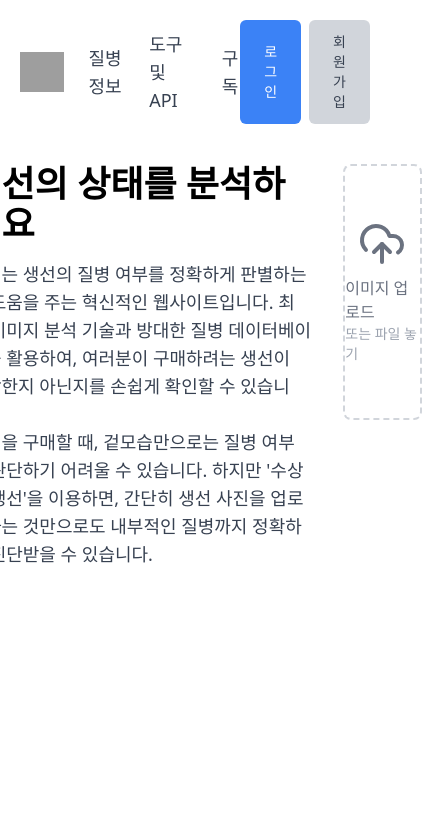
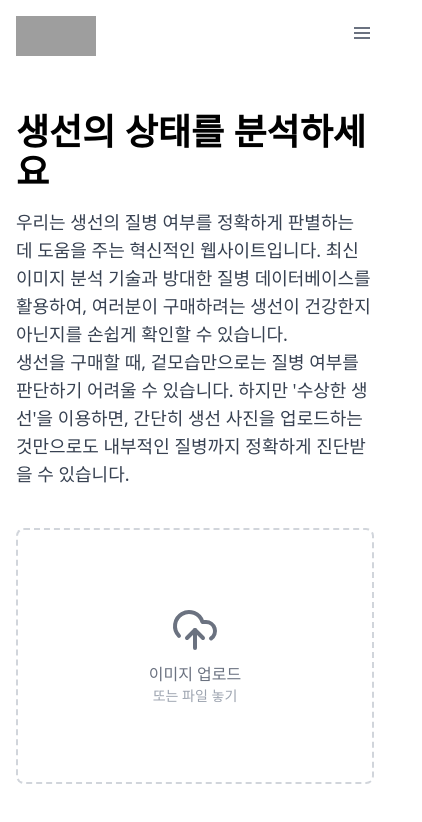
Before and after one commit to gusgh1324/BDM_Front, a React (Create React App) app in the folder main/: page / in a window 390 px wide. Shown: the top 822 px of the page, 422 px wide, since content can reach past the window. Built offline with nearby package versions, Linux system fonts and the light colour scheme; grey boxes are pictures that could not be loaded.

Commit message:
메인페이지 반응형 웹디자인 적용

```diff
--- a/main/src/App.js
+++ b/main/src/App.js
@@ -1,9 +1,13 @@
 import { Button } from "./components/ui/button";
+import { useState } from "react";
 
 export default function App() {
+  const [isOpen, setIsOpen] = useState(false);
+
   return (
-    <div className="min-h-screen bg-white p-5">
-      <nav className="flex justify-between items-center">
+    <div className="min-h-screen bg-white">
+      <div className="max-w-screen-lg mx-auto px-4">
+        <nav className="flex justify-between items-center py-4">
           <div className="flex items-center space-x-6">
             <a className="text-2xl font-bold" href="#">
               <img
@@ -18,17 +22,19 @@ export default function App() {
                 width="80"
               />
             </a>
-          <a className="text-gray-700 text-lg" href="#">
+            <div className="hidden md:flex space-x-6">
+              <a className="text-gray-700 px-3 py-3 text-xl" href="#">
                 질병정보
               </a>
-          <a className="text-gray-700 text-lg" href="#">
+              <a className="text-gray-700 px-3 py-3 text-xl" href="#">
                 도구 및 API
               </a>
-          <a className="text-gray-700 text-lg" href="#">
+              <a className="text-gray-700 px-3 py-3 text-xl" href="#">
                 구독
               </a>
             </div>
-        <div className="flex space-x-2">
+          </div>
+          <div className="hidden md:flex space-x-2">
             <Button className="bg-blue-500 text-white px-6 py-3 text-lg">
               로그인
             </Button>
@@ -36,10 +42,56 @@ export default function App() {
               회원가입
             </Button>
           </div>
+          <div className="md:hidden">
+            <button
+              onClick={() => setIsOpen(!isOpen)}
+              className="text-gray-500 hover:text-gray-600 focus:outline-none"
+            >
+              <svg
+                className="h-6 w-6 fill-current"
+                viewBox="0 0 24 24"
+                xmlns="http://www.w3.org/2000/svg"
+              >
+                {isOpen ? (
+                  <path
+                    fillRule="evenodd"
+                    clipRule="evenodd"
+                    d="M19.293 4.293a1 1 0 011.414 0l.707.707a1 1 0 010 1.414L13.414 14l8 8a1 1 0 01-1.414 1.414l-.707-.707a1 1 0 00-1.414 0L12 17.414l-5.879 5.879a1 1 0 01-1.414-1.414l8-8-8-8a1 1 0 011.414-1.414l5.879 5.879 5.879-5.879z"
+                  />
+                ) : (
+                  <path
+                    fillRule="evenodd"
+                    clipRule="evenodd"
+                    d="M4 6h16v2H4V6zm0 5h16v2H4v-2zm0 5h16v2H4v-2z"
+                  />
+                )}
+              </svg>
+            </button>
+          </div>
         </nav>
-      <div className="flex flex-col items-center justify-center mt-10">
-        <div className="flex">
-          <div className="flex flex-col flex-grow">
+        {isOpen && (
+          <div className="md:hidden">
+            <a className="block py-2 px-4 text-gray-700 text-xl" href="#">
+              질병정보
+            </a>
+            <a className="block py-2 px-4 text-gray-700 text-xl" href="#">
+              도구 및 API
+            </a>
+            <a className="block py-2 px-4 text-gray-700 text-xl" href="#">
+              구독
+            </a>
+            <div className="py-4 px-4">
+              <Button className="bg-blue-500 text-white px-6 py-3 text-lg w-full mb-2">
+                로그인
+              </Button>
+              <Button className="bg-gray-300 text-gray-700 px-6 py-3 text-lg w-full">
+                회원가입
+              </Button>
+            </div>
+          </div>
+        )}
+        <div className="flex flex-col md:flex-row mt-10">
+          <div className="md:w-1/2 md:pr-8">
             <h1 className="text-4xl font-bold mb-4">
               생선의 상태를 분석하세요
             </h1>
@@ -55,7 +107,7 @@ export default function App() {
               있습니다.
             </p>
           </div>
-          <div className="w-96 ml-8">
+          <div className="md:w-1/2">
             <label
               className="flex flex-col items-center justify-center w-full h-64 border-2 border-dashed border-gray-300 rounded-lg cursor-pointer hover:border-gray-400"
               htmlFor="file-upload"
```
Lines whose indentation alone changed are shown as unchanged.
